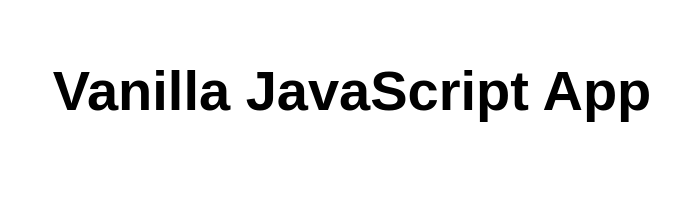
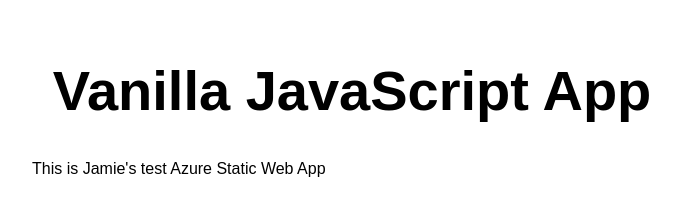
Before and after one commit to jesushairdo/mystaticwebapp, a plain HTML site: page src/index.html in a window 1280 px wide. Shown: the whole page, without its empty margins (288-968 px from the left). Drawn offline with Linux system fonts and the light colour scheme.

Commit message:
Updated page

```diff
--- a/src/index.html
+++ b/src/index.html
@@ -11,6 +11,7 @@
 <body>
   <main>
     <h1>Vanilla JavaScript App</h1>
+    <p>This is Jamie's test Azure Static Web App</p>
   </main>
 </body>
 
```
